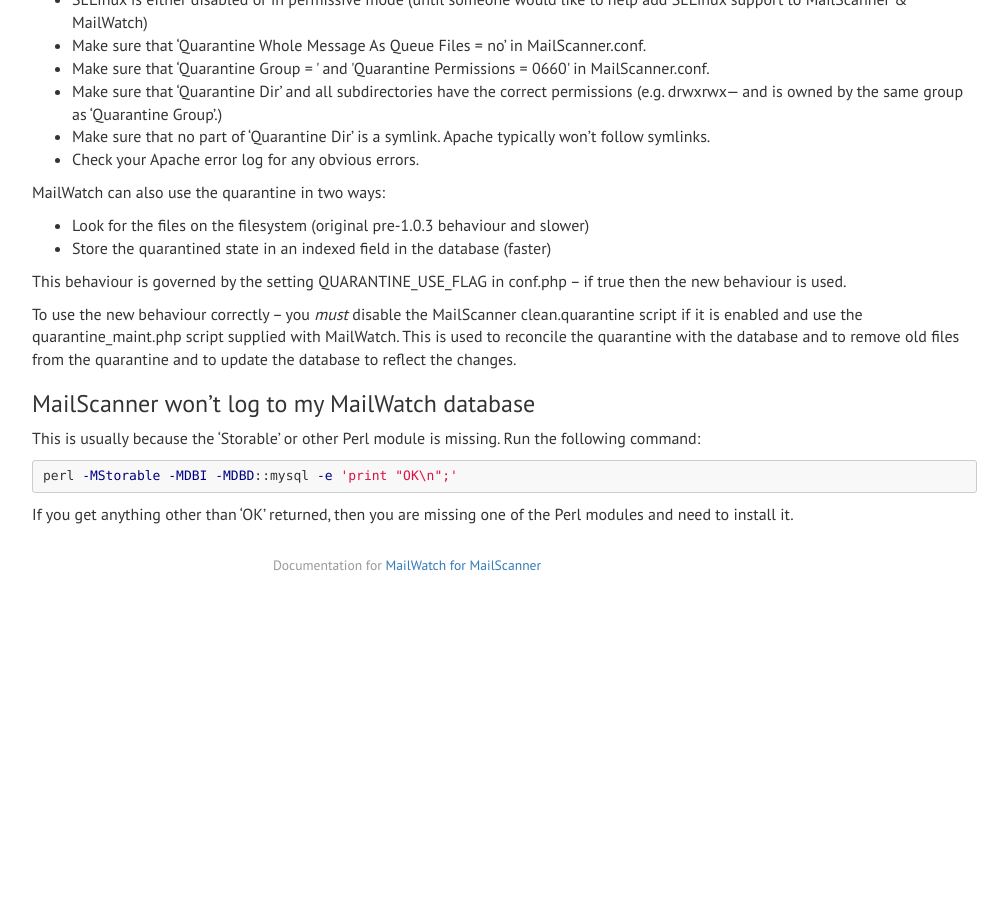
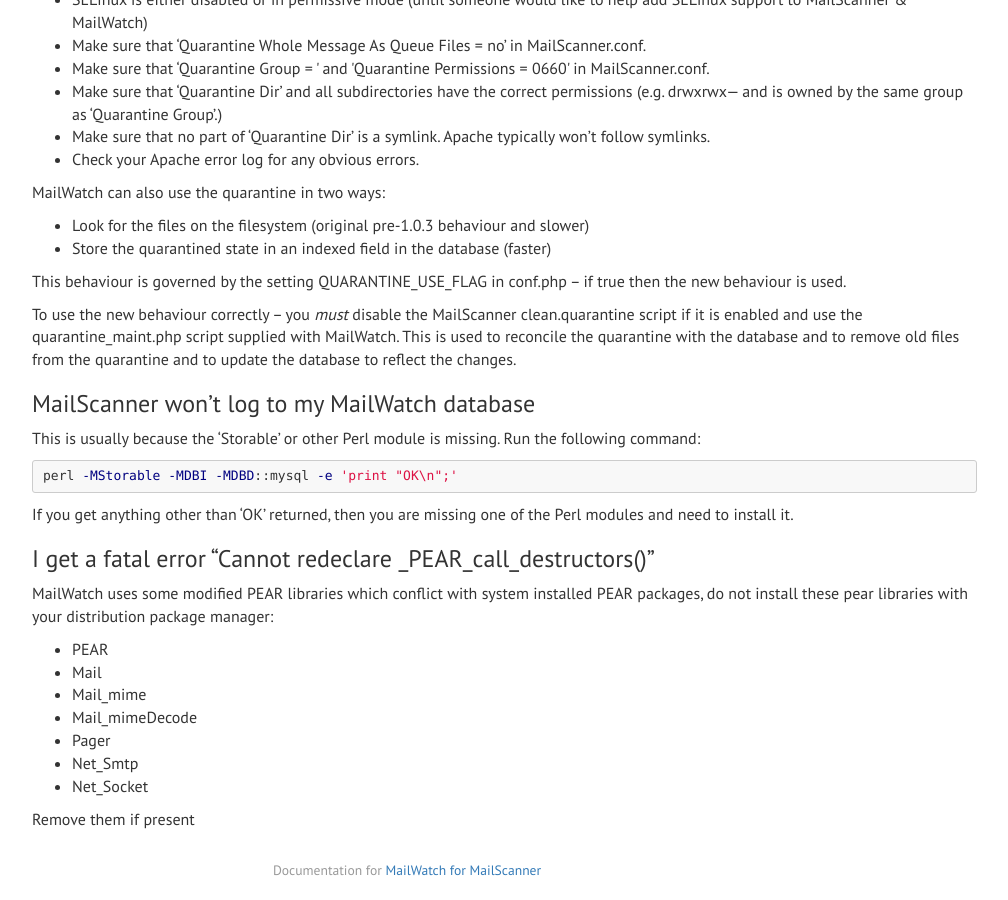
Before and after one commit to mailwatch/mailwatch-docs, a Jekyll site: the page built from _posts/2014-07-31-faq.md, in a window 1280 px wide and 900 px high, scrolled down 1729 px. Shown: the whole window, without its empty margins (233-1241 px from the left). Built offline with Jekyll 4.4.1, drawn with Linux system fonts in a browser that asks for light colours; nearby versions of some CDN libraries; before the commit the page ends 2324 px from its top, so only the background shows below that.

Commit message:
warn user about PEAR packages conflict

````diff
--- a/_posts/2014-07-31-faq.md
+++ b/_posts/2014-07-31-faq.md
@@ -127,3 +127,17 @@ perl -MStorable -MDBI -MDBD::mysql -e 'print "OK\n";'
 ```
 
 If you get anything other than 'OK' returned, then you are missing one of the Perl modules and need to install it.
+
+### I get a fatal error "Cannot redeclare _PEAR_call_destructors()"
+
+MailWatch uses some modified PEAR libraries which conflict with system installed PEAR packages, do not install these pear libraries with your distribution package manager:
+
+* PEAR
+* Mail
+* Mail_mime
+* Mail_mimeDecode
+* Pager
+* Net_Smtp
+* Net_Socket
+
+Remove them if present
````
